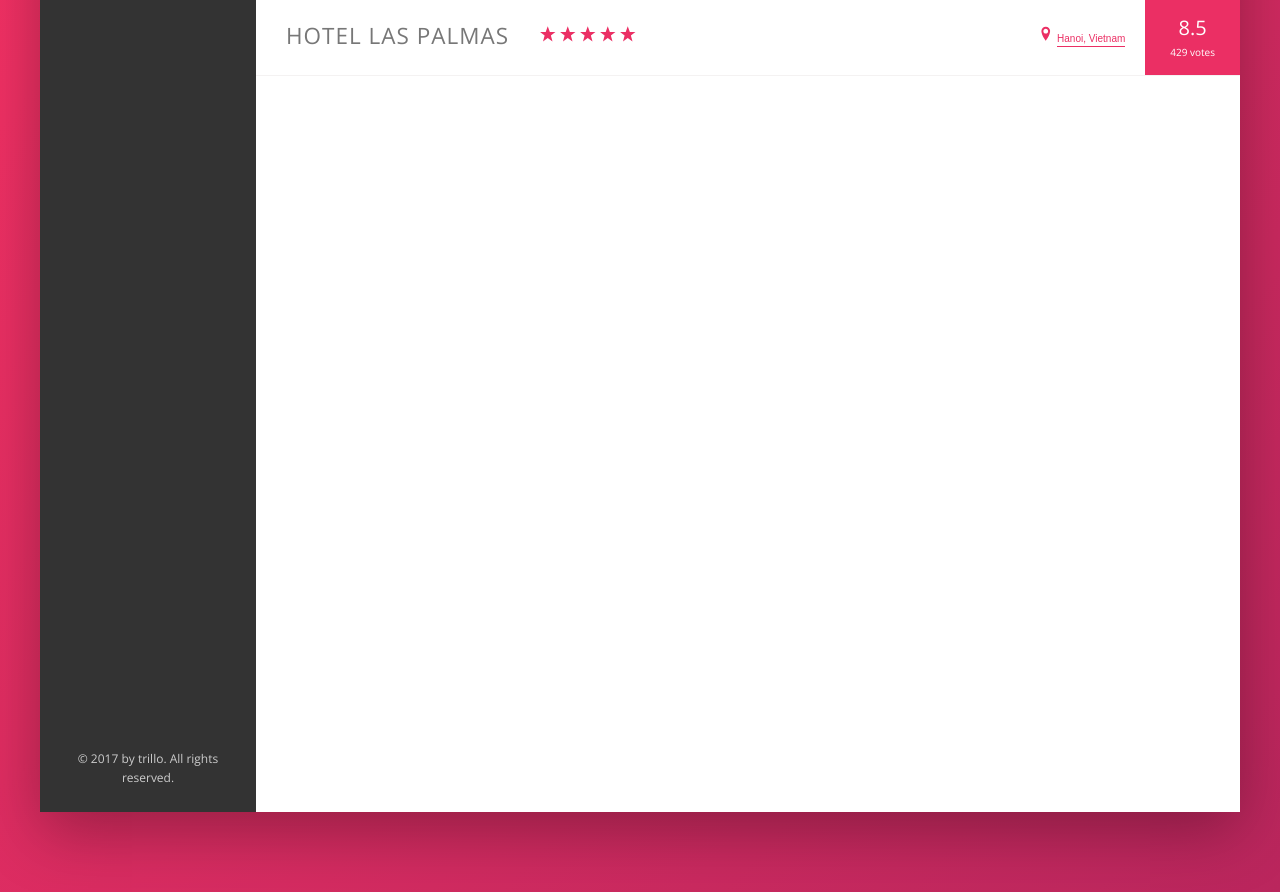
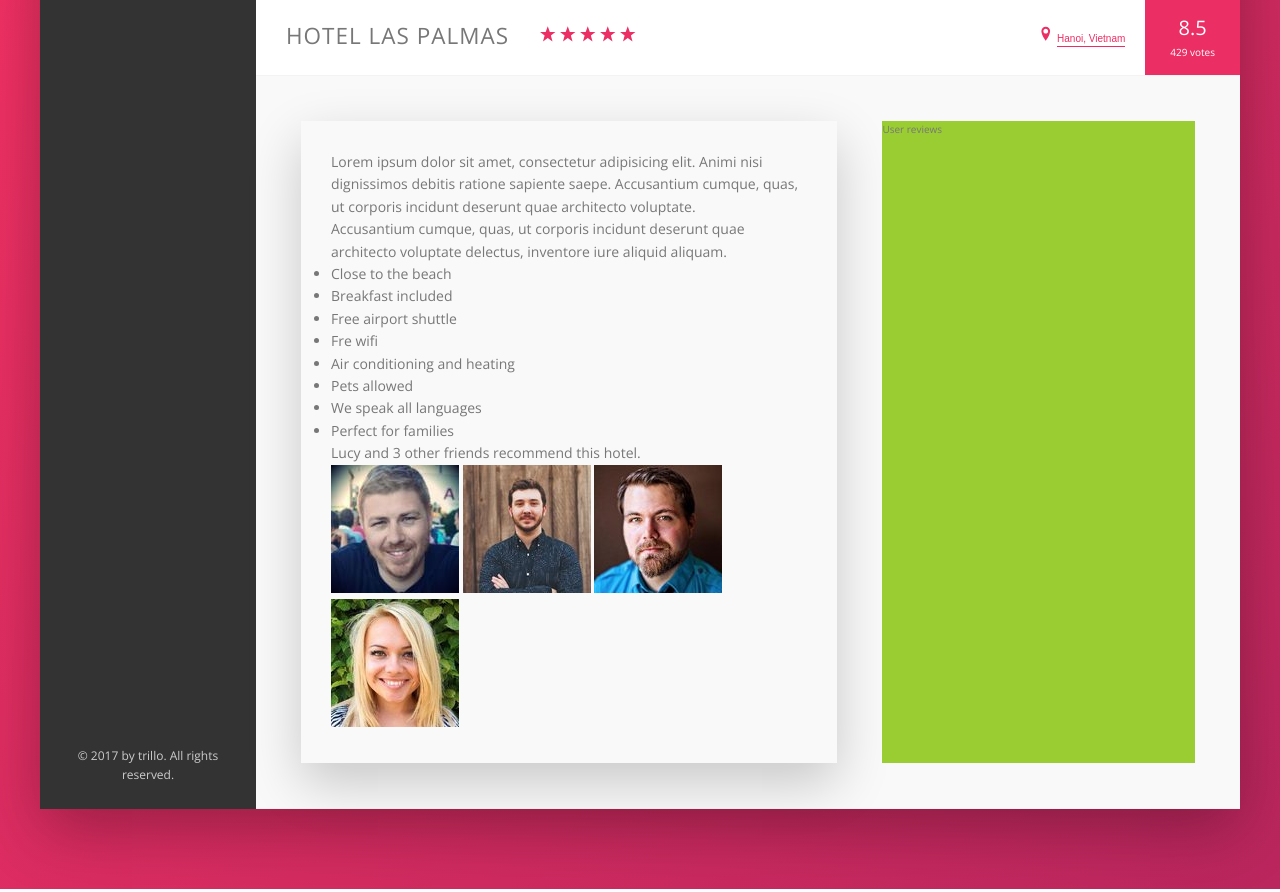
Before and after one commit to HungN0102/Trillo, a website: page index.html in a window 1280 px wide. Shown: the part 538-1430 px from the top of the page. Drawn offline with nearby package versions, Linux system fonts and the light colour scheme.

Commit message:
layout added

```diff
--- a/index.html
+++ b/index.html
@@ -133,6 +133,41 @@
                             <div class="overview__rating-count">429 votes</div>
                         </div>
                     </div>
+
+                    <div class="detail">
+                        <div class="description">
+                            <p class="paragraph">
+                                Lorem ipsum dolor sit amet, consectetur adipisicing elit. Animi nisi dignissimos debitis ratione sapiente saepe. Accusantium cumque, quas, ut corporis incidunt deserunt quae architecto voluptate.
+                            </p>
+                            <p class="paragraph">
+                                Accusantium cumque, quas, ut corporis incidunt deserunt quae architecto voluptate delectus, inventore iure aliquid aliquam.
+                            </p>
+                            <ul class="list">
+                                <li class="list__item">Close to the beach</li>
+                                <li class="list__item">Breakfast included</li>
+                                <li class="list__item">Free airport shuttle</li>
+                                <li class="list__item">Fre wifi</li>
+                                <li class="list__item">Air conditioning and heating</li>
+                                <li class="list__item">Pets allowed</li>
+                                <li class="list__item">We speak all languages</li>
+                                <li class="list__item">Perfect for families</li>
+                            </ul>
+                            <div class="recommend">
+                                <p class="recommend__count">
+                                    Lucy and 3 other friends recommend this hotel.
+                                </p>
+                                <div class="recommend__friends">
+                                    <img src="img/user-3.jpg" alt="Friend 1" class="recommend__photo">
+                                    <img src="img/user-4.jpg" alt="Friend 2" class="recommend__photo">
+                                    <img src="img/user-5.jpg" alt="Friend 3" class="recommend__photo">
+                                    <img src="img/user-6.jpg" alt="Friend 4" class="recommend__photo">
+                                </div>
+                            </div>
+                        </div>
+                        <div class="user-reviews">
+                            User reviews
+                        </div>
+                    </div>
                 </main>
             </div>
         </div>
--- a/sass/_layout.scss
+++ b/sass/_layout.scss
@@ -30,6 +30,25 @@
 
 .hotel-view {
     flex: 1;
-    height: 150vh;
     background-color: white;
 }
+
+.detail {
+    display: flex;
+    padding: 4.5rem;
+    background-color: $color-grey-light-1;
+    border-bottom: 1px solid $color-grey-light-2;
+}
+
+.description {
+    font-size: 1.4rem;
+    flex: 0 0 60%;
+    margin-right: 4.5rem;
+    box-shadow:  $shadow-light;
+    padding: 3rem;
+}
+
+.user-reviews {
+    background-color: yellowgreen;
+    flex: 1;
+}
--- a/sass/_variables.scss
+++ b/sass/_variables.scss
@@ -10,3 +10,6 @@ $color-grey-light-4: #ccc;
 $color-grey-dark-1: #333;
 $color-grey-dark-2: #777;
 $color-grey-dark-3: #999;
+
+$shadow-light: 0 2rem 5rem rgba(0,0,0,.2);
+$shadow-dark: 0 2rem 6rem rgba(black, .3);
```
Also changed, not shown: css/style.css.
